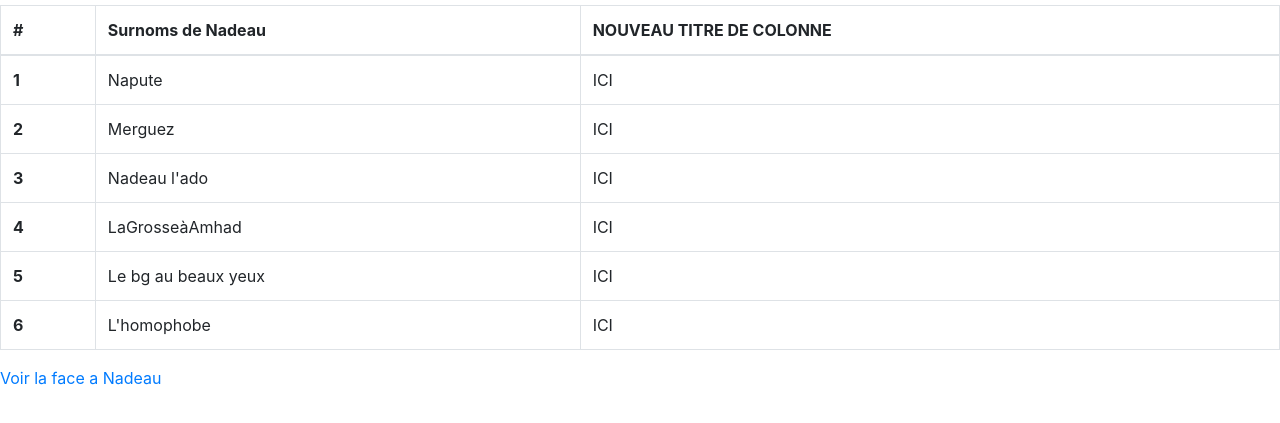
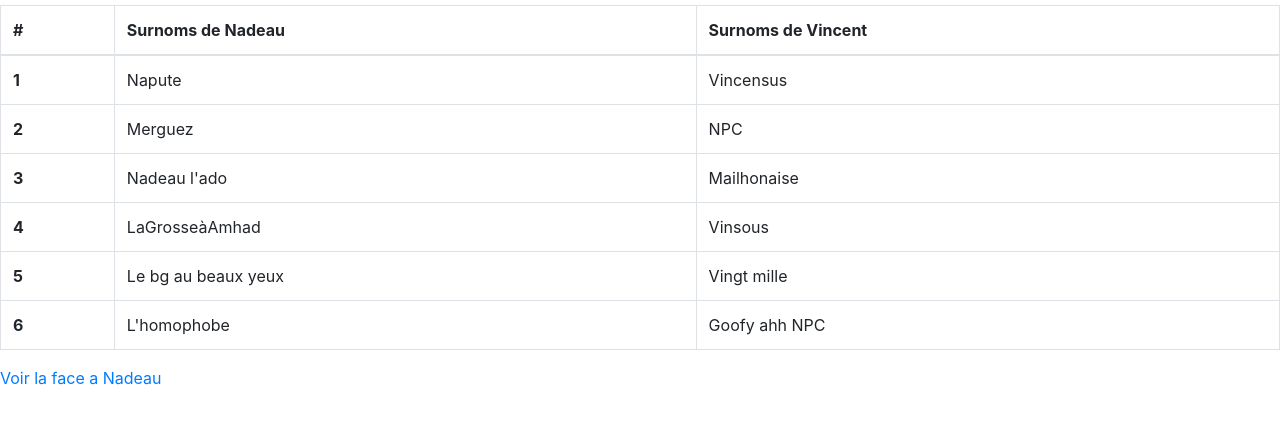
Before and after one commit to Zackichane/Zackichane.github.io, a plain HTML site: page index.html in a window 1280 px wide. Shown: the part 51-474 px from the top of the page. Drawn offline with nearby package versions, Linux system fonts and the light colour scheme.

Commit message:
Update index.html

```diff
--- a/index.html
+++ b/index.html
@@ -17,39 +17,39 @@
         <tr>
           <th scope="col">#</th>
           <th scope="col">Surnoms de Nadeau</th>
-          <th scope="col">NOUVEAU TITRE DE COLONNE</th>
+          <th scope="col">Surnoms de Vincent</th>
         </tr>
       </thead>
       <tbody>
         <tr>
           <th scope="row">1</th>
           <td>Napute</td>
-          <td>ICI</td>
+          <td>Vincensus</td>
         </tr>
         <tr>
           <th scope="row">2</th>
           <td>Merguez</td>
-          <td>ICI</td>
+          <td>NPC</td>
         </tr>
         <tr>
           <th scope="row">3</th>
           <td>Nadeau l'ado</td>
-          <td>ICI</td>
+          <td>Mailhonaise</td>
         </tr>
         <tr>
           <th scope="row">4</th>
           <td>LaGrosseàAmhad</td>
-          <td>ICI</td>
+          <td>Vinsous</td>
         </tr>
         <tr>
           <th scope="row">5</th>
           <td>Le bg au beaux yeux</td>
-          <td>ICI</td>
+          <td>Vingt mille</td>
         </tr>
         <tr>
           <th scope="row">6</th>
           <td>L'homophobe</td>
-          <td>ICI</td>
+          <td>Goofy ahh NPC</td>
         </tr>
       </tbody>
     </table>
```
